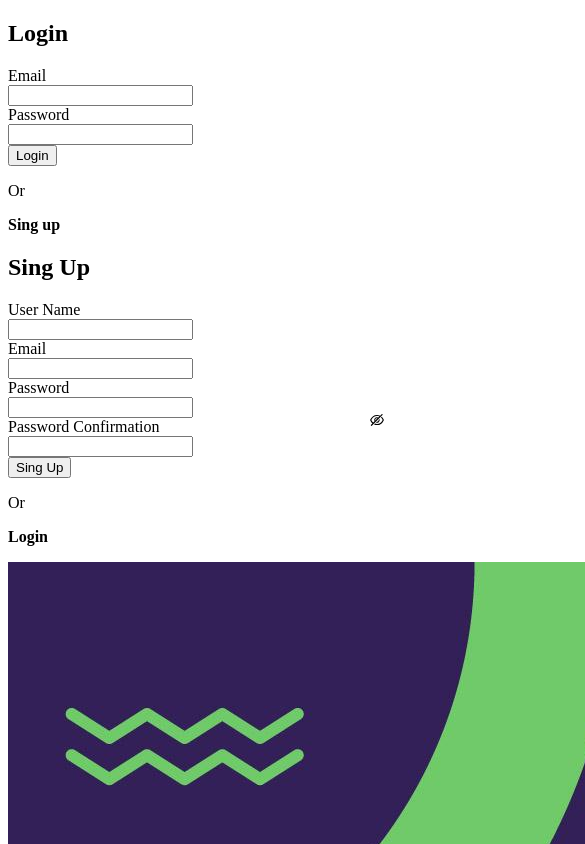
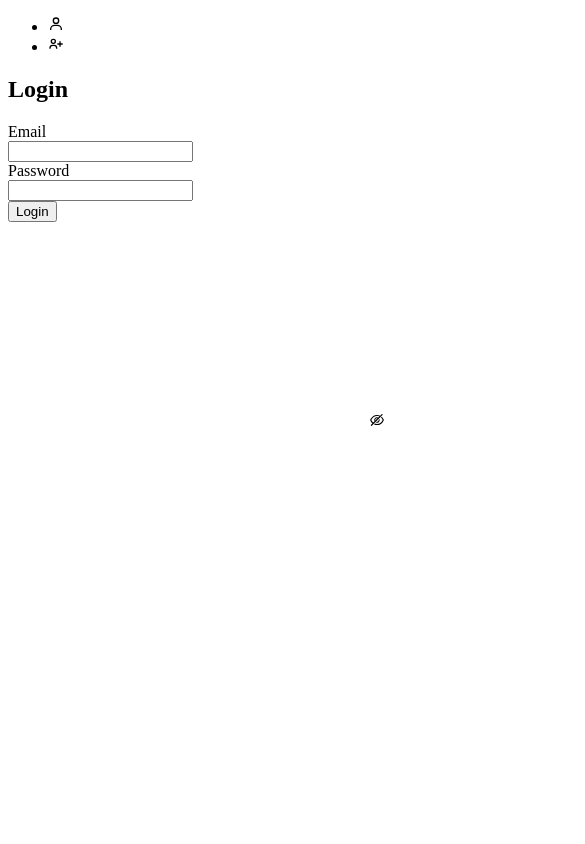
Before and after one commit to irontrooper7/login-register-form-app, a Next.js app: page / in a window 390 px wide. Shown: the top 844 px of the page, 585 px wide, since content can reach past the window. Built offline with nearby package versions, Linux system fonts and the light colour scheme.

Commit message:
[add] windowsize function remake responsive component

```diff
--- a/components/CardForm.jsx
+++ b/components/CardForm.jsx
@@ -1,7 +1,7 @@
 import { useRef } from 'react';
 import { gsap } from "gsap";
 import LoginForm from './forms/LoginForm';
-import RegisterForm from './forms/RegisterForm';
+import RegisterForm from './forms/SingUpForm';
 
 export default function CardForm() {
 	const coverRef = useRef();
--- /dev/null
+++ b/components/Tabs.jsx
@@ -0,0 +1,35 @@
+import React from 'react';
+import { useState } from 'react';
+import { BiUser, BiUserPlus } from 'react-icons/bi';
+import LoginForm from './forms/LoginForm';
+import SingUpForm from './forms/SingUpForm';
+
+export default function Tabs() {
+    const [tabstate, setTabState] = useState('login');
+    return (
+        <>
+            <div className="tabs is-boxed m-0">
+                <ul>
+                    <li onClick={() => setTabState('login')} className={tabstate === 'login' ? "is-active" : ""}>
+                        <a>
+                            <span className="icon is-small">
+                                <BiUser />
+                            </span>
+                        </a>
+                    </li>
+                    <li onClick={() => setTabState('singup')} className={tabstate === 'singup' ? "is-active" : ""}>
+                        <a>
+                            <span className="icon is-small">
+                                <BiUserPlus />
+                            </span>
+                        </a>
+                    </li>
+                </ul>
+            </div>
+            <div className='content-tabs'>
+                {tabstate === 'login' ? <LoginForm /> : ''}
+                {tabstate === 'singup' ? <SingUpForm /> : ''}
+            </div>
+        </>
+    )
+}
--- a/src/pages/api/users.js
+++ /dev/null
@@ -1,10 +0,0 @@
-// Next.js API route support: https://nextjs.org/docs/api-routes/introduction
-
-export default function handler(req, res) {
-  res.status(200).json({
-    user1: {
-      email: 'test@dev.com',
-      password: 'johndoetest1'
-    }
-  })
-}
--- a/src/pages/index.js
+++ b/src/pages/index.js
@@ -1,5 +1,8 @@
+import CardForm from '../../components/CardForm'
 import Head from 'next/head'
-import CardForm from '../../components/CardForm'
+import Tabs from '../../components/Tabs'
+import LoginForm from '../../components/forms/LoginForm'
+import SingUpForm from '../../components/forms/SingUpForm'
 
 export default function Home() {
   return (
@@ -14,7 +17,11 @@ export default function Home() {
         <section className="hero is-fullheight">
           <div className="hero-body">
             <div className="container">
-              <CardForm />
+              {/* <CardForm /> */}
+              <Tabs>
+                <LoginForm />
+                <SingUpForm />
+              </Tabs>
             </div>
           </div>
         </section>
```
Also changed, not shown: src/utils/useWindowSize.js (added, +25 -0 lines), components/forms/SingUpForm.jsx (renamed from components/forms/RegisterForm.jsx), src/utils/api/users.js (added).
